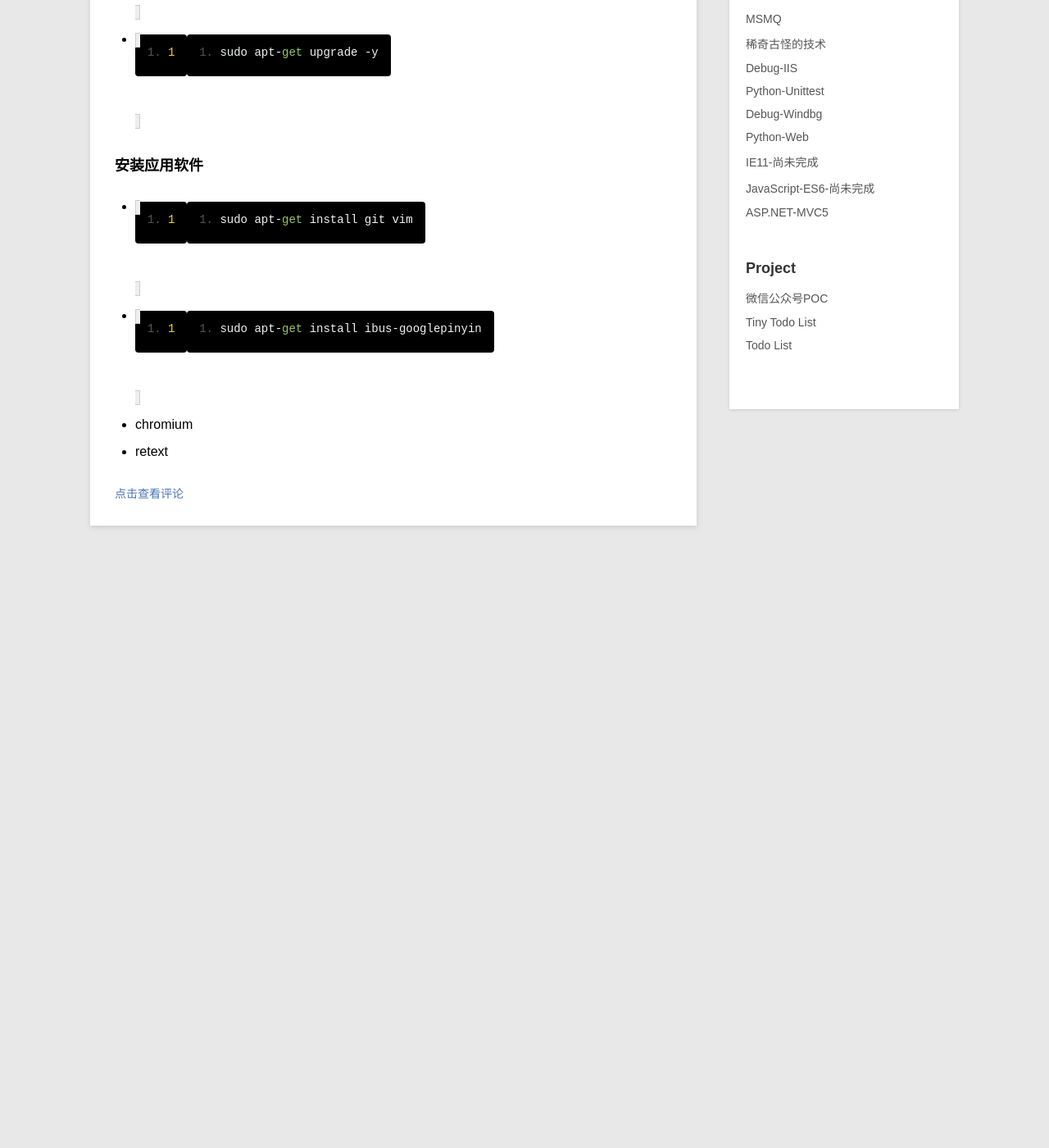
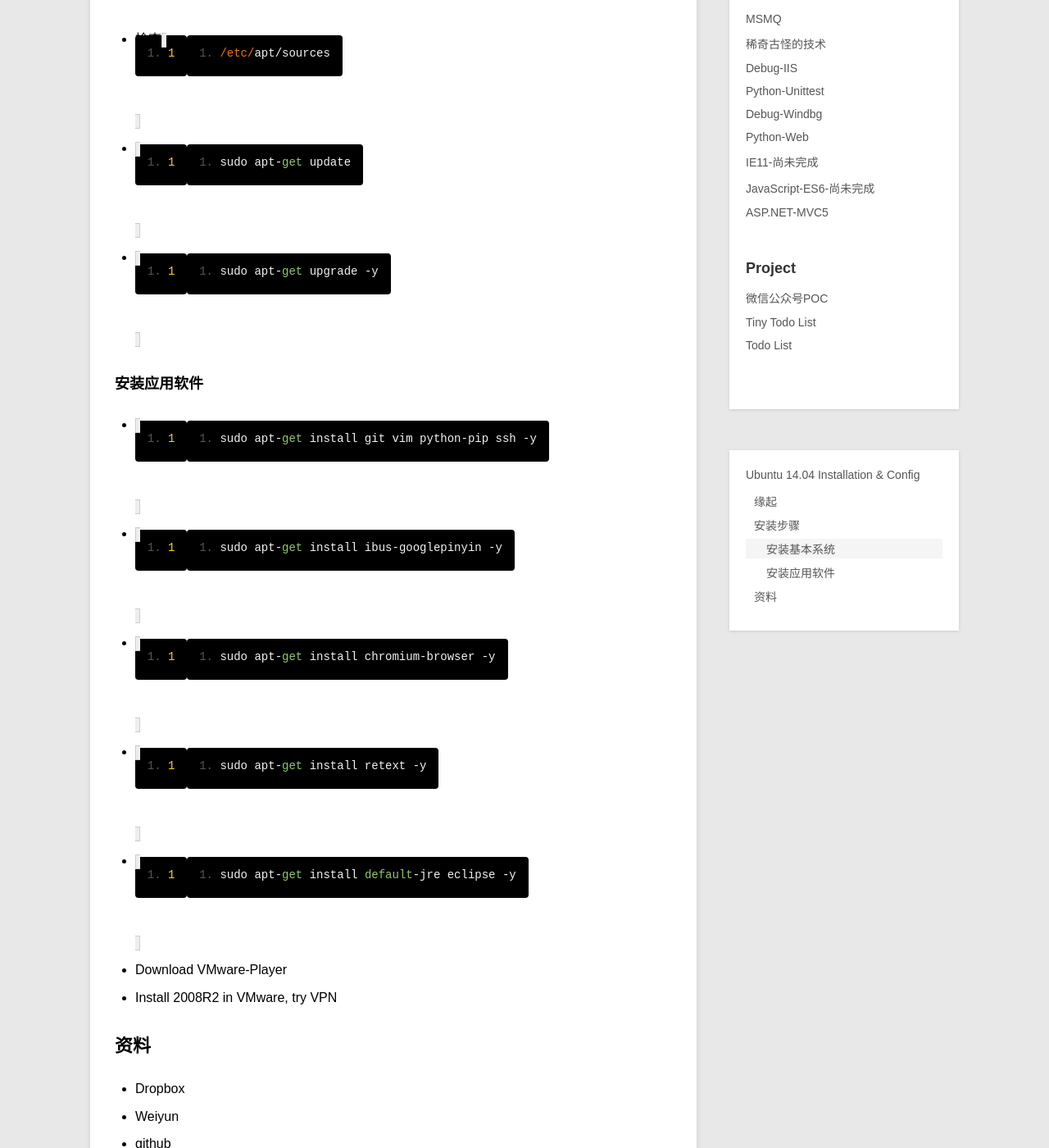
Before and after one commit to wu-wenxiang/wu-wenxiang.github.io, a Jekyll site: the page built from _posts/blog/2016-07-13-Ubuntu1404.md, in a window 1280 px wide and 1400 px high, scrolled down 774 px. Shown: the whole window at 82% size. Built offline with Jekyll 4.4.1, drawn with Linux system fonts in a browser that asks for light colours; before the commit the page ends 1495 px from its top, so only the background shows below that; some of the changed text lies outside the part shown.

Commit message:
update _posts/blog/2016-07-13-Ubuntu1404.md

```diff
--- a/_posts/blog/2016-07-13-Ubuntu1404.md
+++ b/_posts/blog/2016-07-13-Ubuntu1404.md
@@ -13,12 +13,30 @@ description:    Ubuntu 14.04的安装和配置记录
 
 ### 安装基本系统
 - 制作USB boot系统
+    - Download rufus (Windows)
+    - Download Ubuntu 14.04 ISO, burn in to the usb disk
+- Install OS
+    - English
+    - TimeZone: Shanghai
+    - No network
+    - Use the whole disk
 - 检查`/etc/apt/sources`
 - `sudo apt-get update`
 - `sudo apt-get upgrade -y`
 
 ### 安装应用软件
-- `sudo apt-get install git vim`
-- `sudo apt-get install ibus-googlepinyin`
-- chromium
-- retext
+- `sudo apt-get install git vim python-pip ssh -y`
+- `sudo apt-get install ibus-googlepinyin -y`
+- `sudo apt-get install chromium-browser -y`
+- `sudo apt-get install retext -y`
+- `sudo apt-get install default-jre eclipse -y`
+- Download VMware-Player
+- Install 2008R2 in VMware, try VPN
+
+## 资料
+- Dropbox
+- Weiyun
+- github
+    - hubWarehouse
+    - blog
+    - wwxPOC
```
